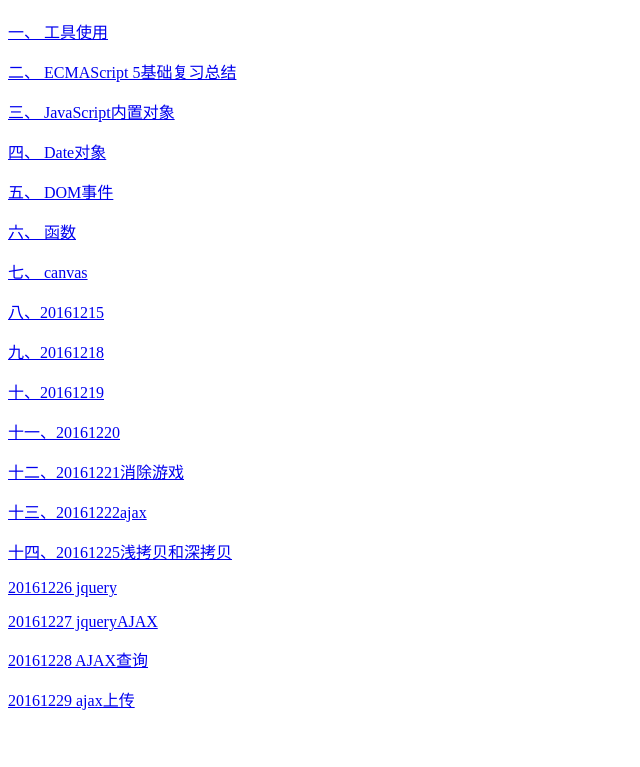
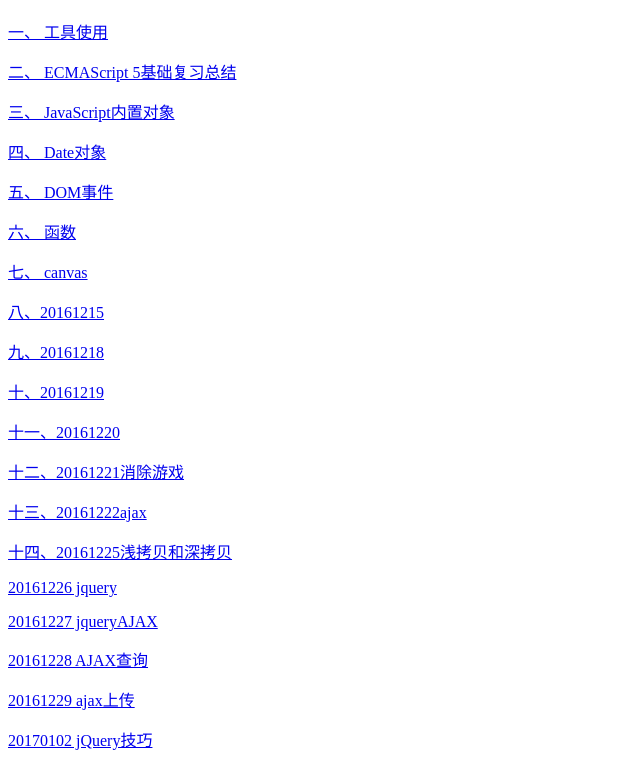
Before and after one commit to crayon1014/crayon1014.github.io, a plain HTML site: page index.html in a window 1280 px wide. Shown: the part 70-837 px from the top of the page, without its empty margins (0-640 px from the left). Before the commit the page ends 800 px from the top, so only its background shows below. Drawn offline with Linux system fonts and the light colour scheme.

Commit message:
Update index.html

```diff
--- a/index.html
+++ b/index.html
@@ -26,6 +26,7 @@
     <p><a href="20161227.html">20161227 jqueryAJAX</a></p>
     <p><a href="20161228.html">20161228 AJAX查询</a></p>
     <p><a href="20161229.html">20161229 ajax上传</a></p>
+    <p><a href="20170102.html">20170102 jQuery技巧</a></p>
 
   </body>
 </html>
```
